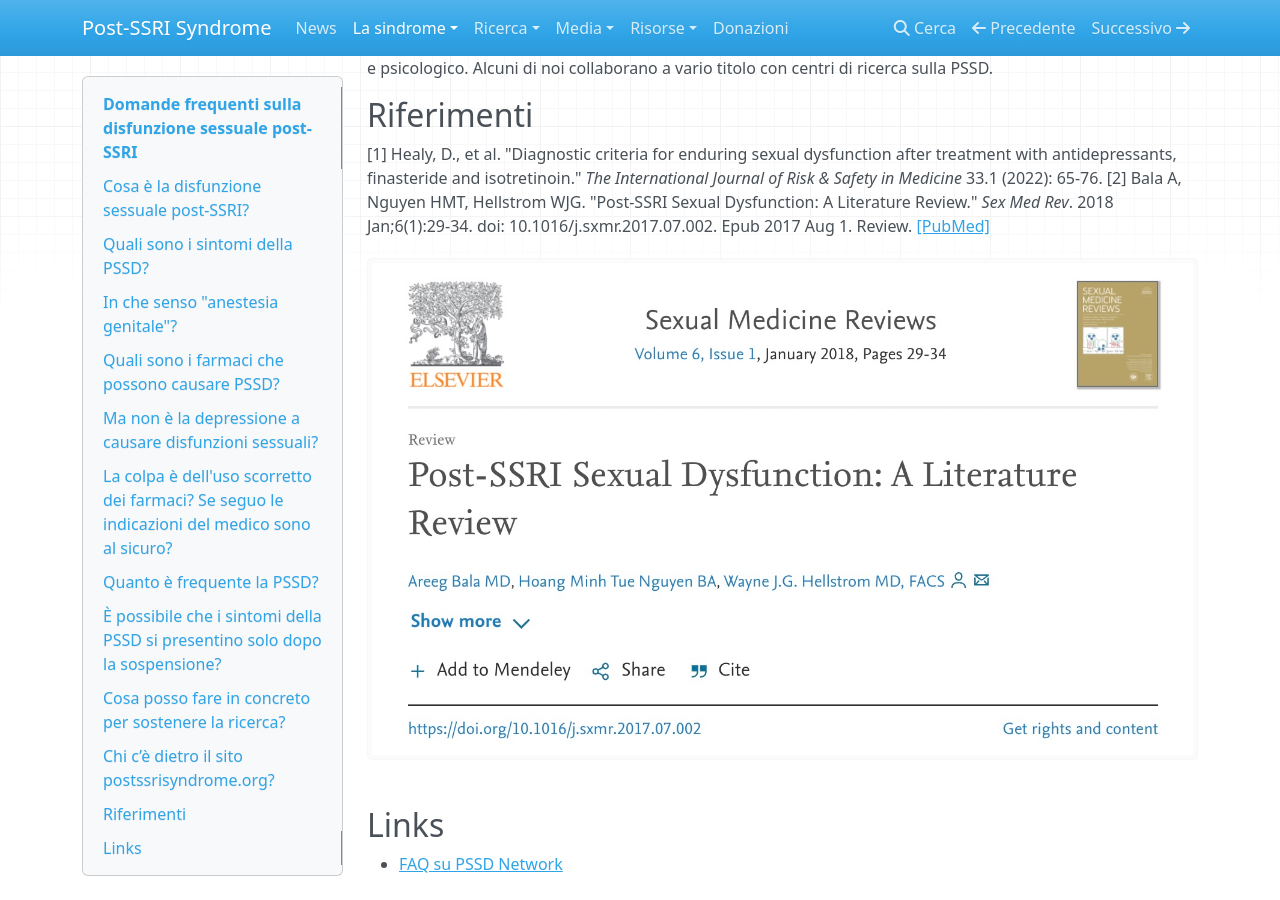
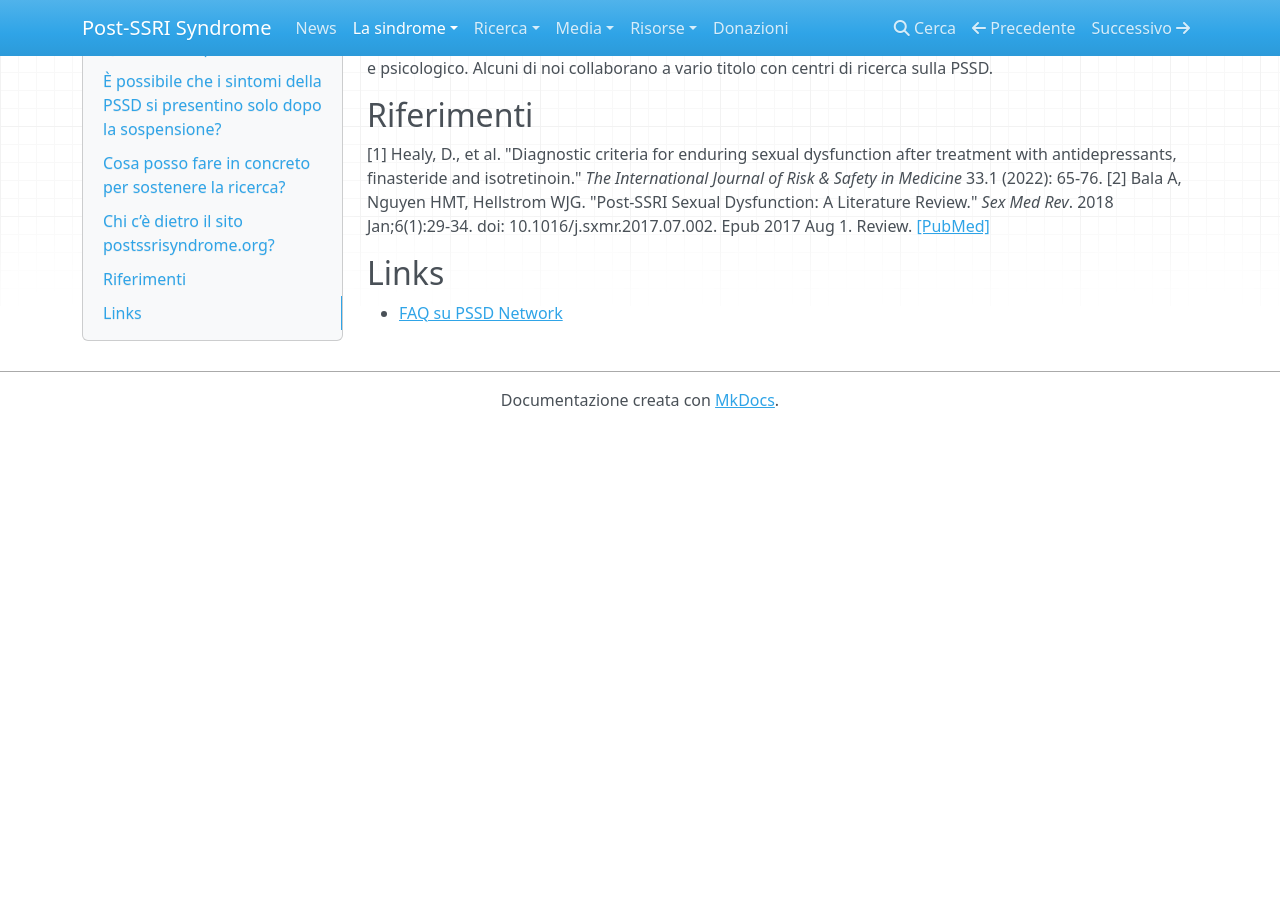
Before and after one commit to postssrisyndrome/windmill, an MkDocs documentation site: the page built from docs/la-sindrome/faq.md, in a window 1280 px wide and 900 px high, scrolled down 3290 px. Built offline with MkDocs 1.6.1, drawn with Linux system fonts in a browser that asks for light colours; nearby versions of some CDN libraries; after the commit the page ends 3718 px from its top, so only the background shows below that.

Commit message:
faq fixup

```diff
--- a/docs/la-sindrome/faq.md
+++ b/docs/la-sindrome/faq.md
@@ -113,7 +113,7 @@ Alcuni di noi collaborano a vario titolo con centri di ricerca sulla PSSD.
 [1]	Healy, D., et al. "Diagnostic criteria for enduring sexual dysfunction after treatment with antidepressants, finasteride and isotretinoin." *The International Journal of Risk & Safety in Medicine* 33.1 (2022): 65-76.
 [2] Bala A, Nguyen HMT, Hellstrom WJG. "Post-SSRI Sexual Dysfunction: A Literature Review."
 *Sex Med Rev*. 2018 Jan;6(1):29-34. doi: 10.1016/j.sxmr.2017.07.002. Epub 2017 Aug 1. Review.
-[[PubMed]](https://pubmed.ncbi.nlm.nih.gov/28778697) ![Bala 2006](../img/bala-screen.jpg)
+[[PubMed]](https://pubmed.ncbi.nlm.nih.gov/28778697)
 
 ## Links
 
```
